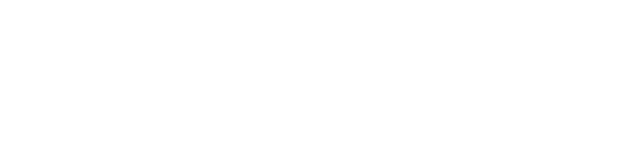
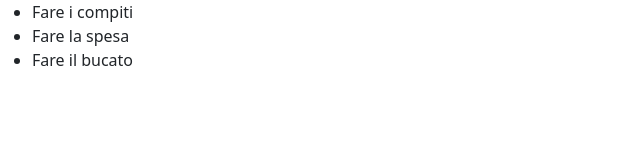
Before and after one commit to NoemiPatermo/vue-todolist, a plain HTML site: page index.html in a window 1280 px wide. Shown: the whole page, without its empty margins (0-640 px from the left). Drawn offline with nearby package versions, Linux system fonts and the light colour scheme.

Commit message:
vue-todolist

```diff
--- a/index.html
+++ b/index.html
@@ -12,7 +12,11 @@
 </head>
 <body>
     <div id="app">
-
+        <ul>
+            <li v-for= "list in toDoList">
+                <span>{{list}}</span>
+            </li>
+        </ul>
     </div>
     <script type="text/javascript" src="js/script.js"></script>
 </body>
--- a/js/script.js
+++ b/js/script.js
@@ -4,3 +4,15 @@
 //ogni item ha una “x” associata: cliccando su di essa, l’item viene rimosso dalla lista
 //predisporre un input per aggiungere un nuovo item alla lista:
 //digitando il tasto invio oppure ciccando su un pulsante, il testo digitato viene aggiunto alla lista
+Vue.config.devtools = true;
+new Vue (
+    {   el:"#app",
+        data:{
+            toDoList: [
+                "Fare i compiti",
+                "Fare la spesa",
+                "Fare il bucato"
+            ]
+        }
+
+})
```
